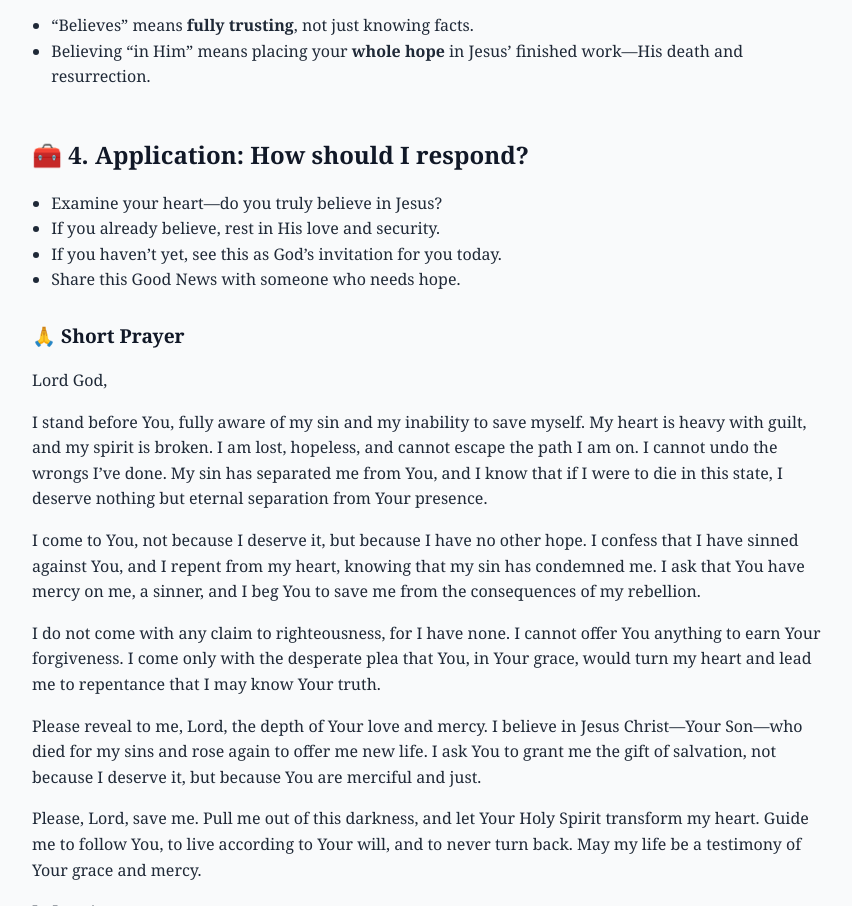
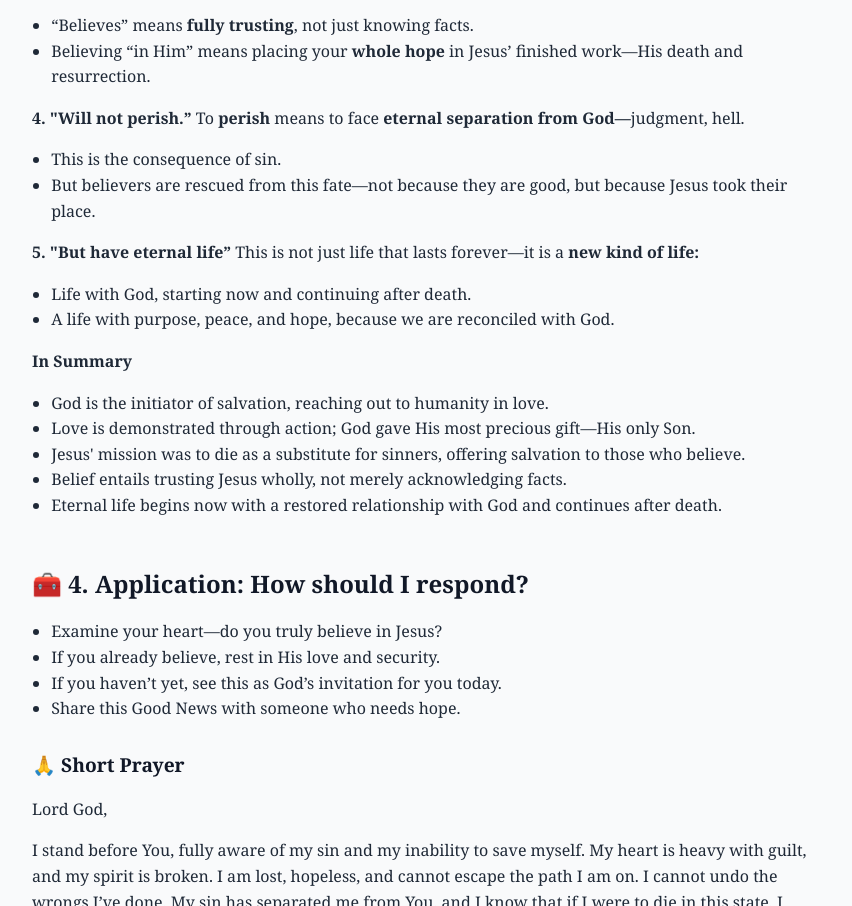
Before and after one commit to alvinspyro2024/alvinspyro.art, a plain HTML site: page J316.html in a window 1280 px wide. Shown: the part 2095-3001 px from the top of the page, without its empty margins (208-1060 px from the left). Drawn offline with Linux system fonts and the light colour scheme.

Commit message:
Update J316.html

```diff
--- a/J316.html
+++ b/J316.html
@@ -107,7 +107,8 @@
   <div class="section">
     <h2>💡 3. Interpretation: What does the verse mean?</h2>
 
-      <p><strong>1. “For God so loved the world”</strong> This phrase shows the motivation behind God’s action: His love.</p>
+      <p><strong>1. “For God so loved the world”</strong>
+This phrase shows the motivation behind God’s action: His love.</p>
     <ul>
       <li>The word <strong>“so”</strong> doesn’t only mean “very much.” It also means “in this way”.</li>
       <li>God’s love isn’t just a feeling—it’s an active, giving, <strong>sacrificial love.</strong></li>
@@ -127,6 +128,27 @@ This is the condition: not rituals, not good works, but faith.</p>
       <li>“Believes” means <strong>fully trusting</strong>, not just knowing facts.</li>
       <li>Believing “in Him” means placing your <strong>whole hope</strong> in Jesus’ finished work—His death and resurrection.</li>
          </ul>
+<p><strong>4. "Will not perish.”</strong>
+To <strong>perish</strong> means to face <strong>eternal separation from God—</strong>judgment, hell.</p>
+    <ul>
+      <li>This is the consequence of sin.</li>
+      <li>But believers are rescued from this fate—not because they are good, but because Jesus took their place.</li>
+         </ul>
+<p><strong>5. "But have eternal life”</strong>
+This is not just life that lasts forever—it is a <strong>new kind of life:</strong>
+</p>
+    <ul>
+      <li>Life with God, starting now and continuing after death.</li>
+      <li>A life with purpose, peace, and hope, because we are reconciled with God.</li>
+         </ul>
+ <p><strong>In Summary</strong></p>
+    <ul>
+      <li>God is the initiator of salvation, reaching out to humanity in love.</li>
+      <li>Love is demonstrated through action; God gave His most precious gift—His only Son.</li>
+      <li>Jesus' mission was to die as a substitute for sinners, offering salvation to those who believe.</li>
+      <li>Belief entails trusting Jesus wholly, not merely acknowledging facts.</li>
+      <li>Eternal life begins now with a restored relationship with God and continues after death.</li>
+   </ul>
   </div>
 
   <div class="section">
```
